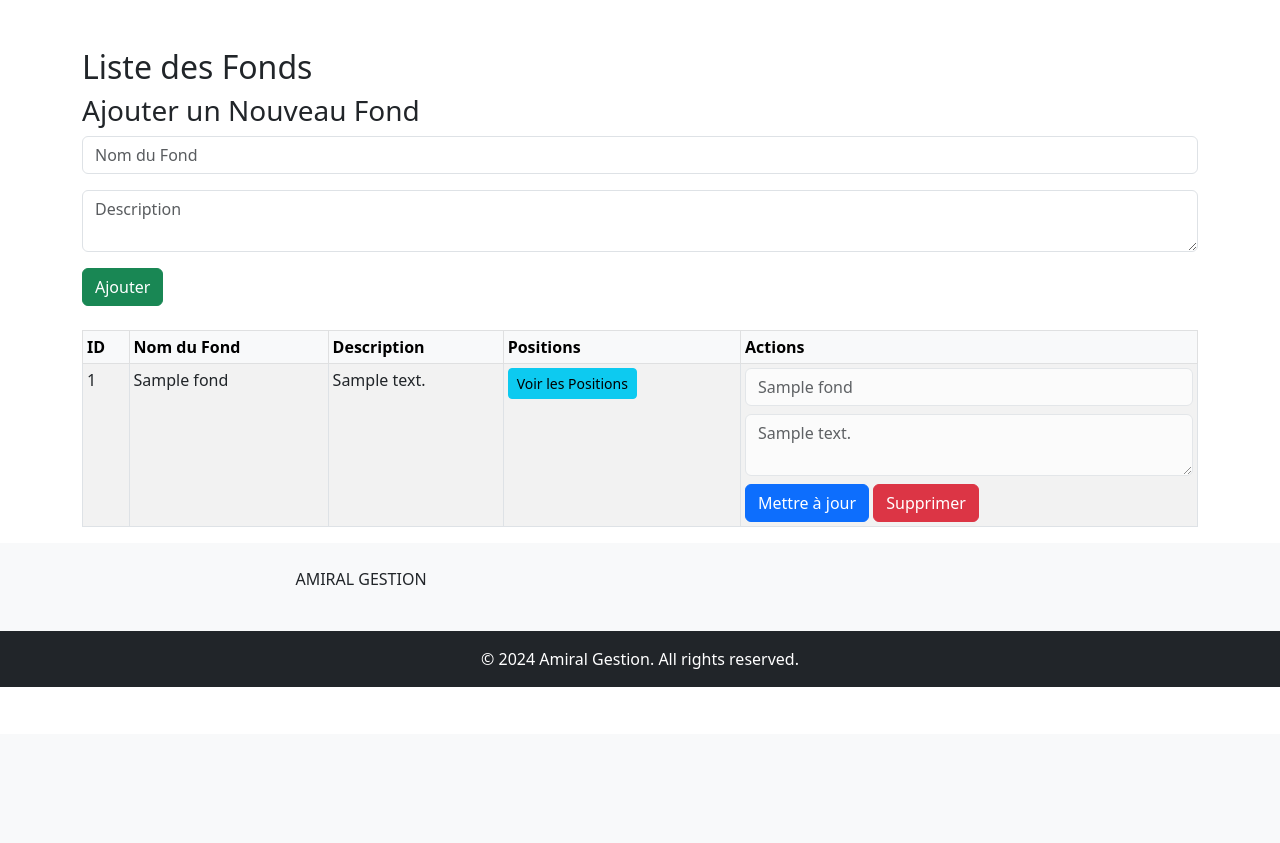
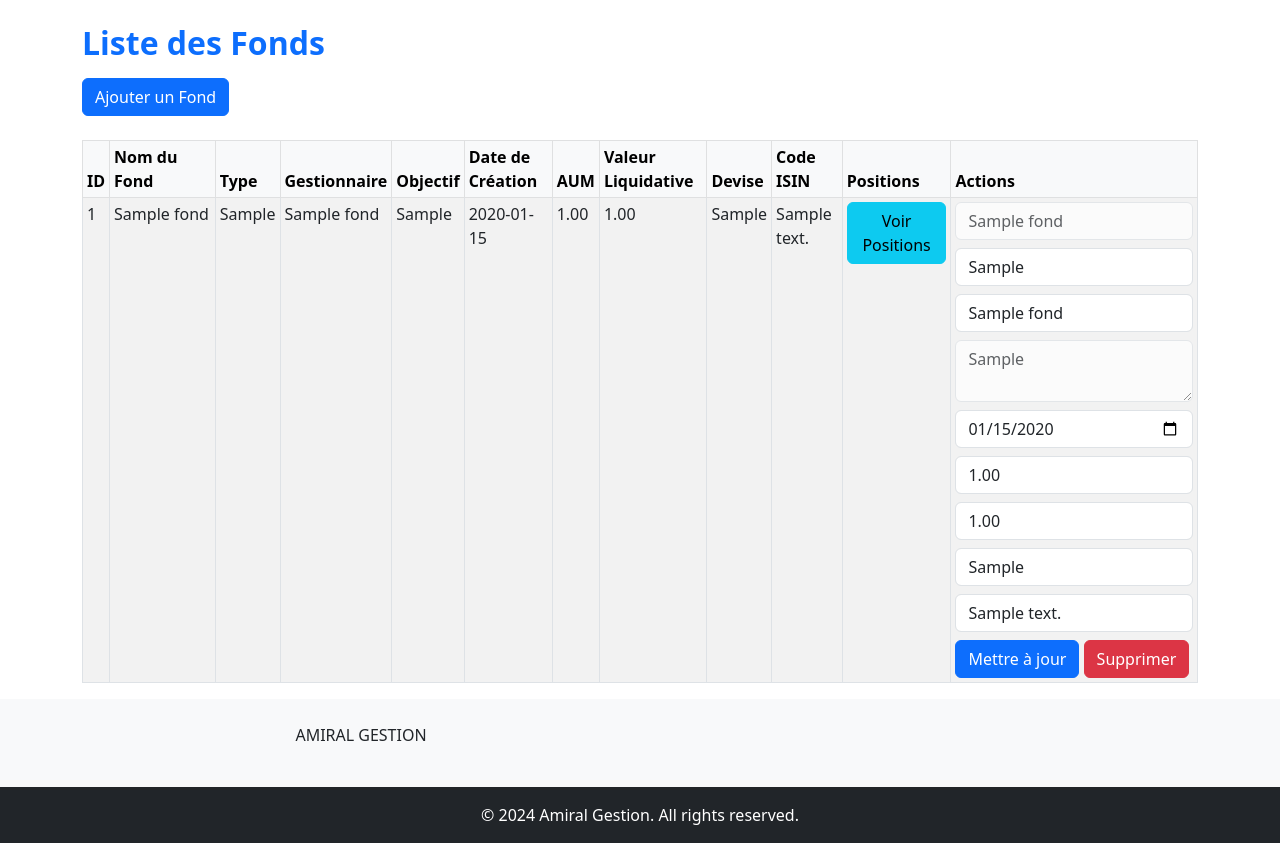
Before and after one commit to MalickaHoumgbo/Suivi_De_Portefeuille, a Flask app: page /fonds in a window 1280 px wide. Shown: the part 66-909 px from the top of the page. Before the commit the page ends 753 px from the top, so only its background shows below. Run offline with Flask 3, Linux system fonts and the light colour scheme; tables that the repository leaves empty hold one stand-in row (values such as "Sample post").

Commit message:
Attributs des tables
les tables des fonds, des instruments, et des positions a été modifié
on a la création des différentes pages pour l'ajouts des fonds, des instrument et des positions

```diff
--- a/app/__init__.py
+++ b/app/__init__.py
@@ -3,15 +3,18 @@ l'intégration avec la base de données via la dépendance SQLAlchemy"""
 
 from flask import Flask
 from flask_sqlalchemy import SQLAlchemy
+from flask_migrate import Migrate
 from .config import Config
 
 db = SQLAlchemy()
+migrate = Migrate()
 
 def create_app():
     app = Flask(__name__)
     app.config.from_object(Config)
 
     db.init_app(app)
+    migrate.init_app(app, db)
 
     # Importer et enregistrer le blueprint
     from .routes import main as main_blueprint
--- a/app/routes.py
+++ b/app/routes.py
@@ -4,7 +4,7 @@ Les routes sont des URL spécifiques qui mènent à des fonctions définies dans
 appelées vues. Chaque vue traite une requête HTTP et retourne une réponse, souvent sous la forme
 d'une page HTML rendue à l'aide d'un template
 """
-from flask import Blueprint, render_template, request, redirect, url_for
+from flask import Blueprint, render_template, request, redirect, url_for, flash
 from . import db
 from .models import ReferentielFonds, ReferentielInstruments, Positions
 
@@ -27,80 +27,240 @@ def view_instruments():
 
 @main.route('/positions/<int:fond_id>')
 def view_positions(fond_id):
+    # Récupérez le fond par son ID
+    fond = ReferentielFonds.query.get_or_404(fond_id)
+
+    # Récupérez les positions associées au fond
     positions = Positions.query.filter_by(fond_id=fond_id).all()
-    return render_template('positions.html', positions=positions)
+
+    # Passez le fond et les positions au template
+    return render_template('positions.html', fond=fond, positions=positions)
+
+
+"""@main.route('/positions/<int:fond_id>')
+def view_positions(fond_id):
+    positions = Positions.query.filter_by(fond_id=fond_id).all()
+    return render_template('positions.html', positions=positions, fond_id=fond_id)"""
+
+# Route pour afficher la page d'ajout d'un fond
+@main.route('/ajout_fond', methods=['GET'])
+def ajout_fond():
+    return render_template('ajout_fond.html')
+
+# Route pour ajouter un nouveau fond
+@main.route('/add_fond', methods=['POST'])
+def add_fond():
+    try:
+        name = request.form['new_nom_fond']
+        type_fond = request.form['new_type_fond']
+        nom_gestionnaire = request.form['new_nom_gestionnaire']
+        objectif_fond = request.form['new_objectif_fond']
+        date_creation = request.form['new_date_creation']
+        aum = float(request.form['new_aum'])
+        valeur_liquidative = float(request.form['new_valeur_liquidative'])
+        devise_fond = request.form['new_devise_fond']
+        code_isin = request.form['new_code_isin']
+
+        if not name or not type_fond or not nom_gestionnaire:
+            flash('Tous les champs doivent être remplis!', 'danger')
+            return redirect(url_for('main.ajout_fond'))
+
+        new_fond = ReferentielFonds(
+            nom_fond=name,
+            type_fond=type_fond,
+            nom_gestionnaire=nom_gestionnaire,
+            objectif_fond=objectif_fond,
+            date_creation=date_creation,
+            aum=aum,
+            valeur_liquidative=valeur_liquidative,
+            devise_fond=devise_fond,
+            code_isin=code_isin
+        )
+        db.session.add(new_fond)
+        db.session.commit()
+        flash('Fonds ajouté avec succès!', 'success')
+        return redirect(url_for('main.view_fonds'))
+    except Exception as e:
+        db.session.rollback()  # Annuler les changements en cas d'erreur
+        flash(f'Erreur lors de l\'ajout du fonds: {str(e)}', 'danger')
+        return redirect(url_for('main.ajout_fond'))
+
+# Route pour afficher la page d'ajout d'un instrument
+@main.route('/ajout_instrument', methods=['GET'])
+def ajout_instrument():
+    return render_template('ajout_instrument.html')
+
+# Route pour ajouter un nouvel instrument
+@main.route('/add_instrument', methods=['POST'])
+def add_instrument():
+    try:
+        name = request.form['new_nom_instrument']
+        type_ = request.form['new_type_instrument']
+        secteur = request.form['new_secteur']
+        code_isin = request.form['new_code_isin']
+        devise = request.form['new_devise']
+        prix_actuel = float(request.form['new_prix_actuel'])
+        volatilite = float(request.form['new_volatilite'])
+
+        if not name or not type_ or not code_isin:
+            flash('Tous les champs doivent être remplis!', 'danger')
+            return redirect(url_for('main.ajout_instrument'))
+
+        new_instrument = ReferentielInstruments(
+            nom_instrument=name,
+            type_instrument=type_,
+            secteur=secteur,
+            code_isin=code_isin,
+            devise=devise,
+            prix_actuel=prix_actuel,
+            volatilite=volatilite
+        )
+        db.session.add(new_instrument)
+        db.session.commit()
+        flash('Instrument ajouté avec succès!', 'success')
+        return redirect(url_for('main.view_instruments'))
+    except Exception as e:
+        db.session.rollback()
+        flash(f'Erreur lors de l\'ajout de l\'instrument: {str(e)}', 'danger')
+        return redirect(url_for('main.ajout_instrument'))
+
+# Route pour afficher la page d'ajout d'une position
+@main.route('/ajout_position', methods=['GET'])
+def ajout_position():
+    fonds = ReferentielFonds.query.all()
+    instruments = ReferentielInstruments.query.all()
+    return render_template('ajout_position.html', fonds=fonds, instruments=instruments)
+
+# Route pour ajouter une nouvelle position
+@main.route('/add_position', methods=['POST'])
+def add_position():
+    try:
+        fond_id = int(request.form['fond_id'])
+        instrument_id = int(request.form['instrument_id'])
+        quantite = float(request.form['quantite'])
+        prix_achat = float(request.form['prix_achat'])
+        date_achat = request.form['date_achat']
+        prix_actuel = float(request.form['prix_actuel'])
+        valeur_totale = float(request.form['valeur_totale'])
+        rendement = float(request.form['rendement'])
+        date_derniere_transaction = request.form['date_derniere_transaction']
+
+        new_position = Positions(
+            fond_id=fond_id,
+            instrument_id=instrument_id,
+            quantite=quantite,
+            prix_achat=prix_achat,
+            date_achat=date_achat,
+            prix_actuel=prix_actuel,
+            valeur_totale=valeur_totale,
+            rendement=rendement,
+            date_derniere_transaction=date_derniere_transaction
+        )
+        db.session.add(new_position)
+        db.session.commit()
+        flash('Position ajoutée avec succès!', 'success')
+        return redirect(url_for('main.view_positions', fond_id=fond_id))
+    except Exception as e:
+        db.session.rollback()
+        flash(f'Erreur lors de l\'ajout de la position: {str(e)}', 'danger')
+        return redirect(url_for('main.ajout_position'))
 
 # Route pour mettre à jour un fond
 @main.route('/update_fond/<int:fond_id>', methods=['POST'])
 def update_fond_route(fond_id):
-    fond = ReferentielFonds.query.get_or_404(fond_id)
-    fond.nom_fond = request.form['new_name']
-    fond.description = request.form['new_description']
-    db.session.commit()
-    return redirect(url_for('main.view_fonds'))
+    try:
+        fond = ReferentielFonds.query.get_or_404(fond_id)
+        fond.nom_fond = request.form['new_nom_fond']
+        fond.type_fond = request.form['new_type_fond']
+        fond.nom_gestionnaire = request.form['new_nom_gestionnaire']
+        fond.objectif_fond = request.form['new_objectif_fond']
+        fond.date_creation = request.form['new_date_creation']
+        fond.aum = float(request.form['new_aum'])
+        fond.valeur_liquidative = float(request.form['new_valeur_liquidative'])
+        fond.devise_fond = request.form['new_devise_fond']
+        fond.code_isin = request.form['new_code_isin']
+        db.session.commit()
+        flash('Fonds mis à jour avec succès!', 'success')
+        return redirect(url_for('main.view_fonds'))
+    except Exception as e:
+        db.session.rollback()
+        flash(f'Erreur lors de la mise à jour du fonds: {str(e)}', 'danger')
+        return redirect(url_for('main.view_fonds'))
 
 # Route pour supprimer un fond
 @main.route('/delete_fond/<int:fond_id>')
 def delete_fond_route(fond_id):
-    fond = ReferentielFonds.query.get_or_404(fond_id)
-    db.session.delete(fond)
-    db.session.commit()
+    try:
+        fond = ReferentielFonds.query.get_or_404(fond_id)
+        db.session.delete(fond)
+        db.session.commit()
+        flash('Fonds supprimé avec succès!', 'success')
+    except Exception as e:
+        db.session.rollback()
+        flash(f'Erreur lors de la suppression du fonds: {str(e)}', 'danger')
     return redirect(url_for('main.view_fonds'))
 
 # Route pour mettre à jour un instrument
 @main.route('/update_instrument/<int:instrument_id>', methods=['POST'])
 def update_instrument_route(instrument_id):
-    instrument = ReferentielInstruments.query.get_or_404(instrument_id)
-    instrument.nom_instrument = request.form['new_name']
-    instrument.type_instrument = request.form['new_type']
-    instrument.description = request.form['new_description']
-    db.session.commit()
+    try:
+        instrument = ReferentielInstruments.query.get_or_404(instrument_id)
+        instrument.nom_instrument = request.form['new_nom_instrument']
+        instrument.type_instrument = request.form['new_type_instrument']
+        instrument.secteur = request.form['new_secteur']
+        instrument.code_isin = request.form['new_code_isin']
+        instrument.devise = request.form['new_devise']
+        instrument.prix_actuel = float(request.form['new_prix_actuel'])
+        instrument.volatilite = float(request.form['new_volatilite'])
+        db.session.commit()
+        flash('Instrument mis à jour avec succès!', 'success')
+    except Exception as e:
+        db.session.rollback()
+        flash(f'Erreur lors de la mise à jour de l\'instrument: {str(e)}', 'danger')
     return redirect(url_for('main.view_instruments'))
 
 # Route pour supprimer un instrument
 @main.route('/delete_instrument/<int:instrument_id>')
 def delete_instrument_route(instrument_id):
-    instrument = ReferentielInstruments.query.get_or_404(instrument_id)
-    db.session.delete(instrument)
-    db.session.commit()
+    try:
+        instrument = ReferentielInstruments.query.get_or_404(instrument_id)
+        db.session.delete(instrument)
+        db.session.commit()
+        flash('Instrument supprimé avec succès!', 'success')
+    except Exception as e:
+        db.session.rollback()
+        flash(f'Erreur lors de la suppression de l\'instrument: {str(e)}', 'danger')
     return redirect(url_for('main.view_instruments'))
 
 # Route pour mettre à jour une position
 @main.route('/update_position/<int:position_id>', methods=['POST'])
 def update_position_route(position_id):
-    position = Positions.query.get_or_404(position_id)
-    position.quantite = request.form['new_quantite']
-    position.prix_achat = request.form['new_prix_achat']
-    position.date_achat = request.form['new_date_achat']
-    db.session.commit()
+    try:
+        position = Positions.query.get_or_404(position_id)
+        position.quantite = float(request.form['new_quantite'])
+        position.prix_achat = float(request.form['new_prix_achat'])
+        position.date_achat = request.form['new_date_achat']
+        position.prix_actuel = float(request.form['new_prix_actuel'])
+        position.valeur_totale = float(request.form['new_valeur_totale'])
+        position.rendement = float(request.form['new_rendement'])
+        position.date_derniere_transaction = request.form['new_date_derniere_transaction']
+        db.session.commit()
+        flash('Position mise à jour avec succès!', 'success')
+    except Exception as e:
+        db.session.rollback()
+        flash(f'Erreur lors de la mise à jour de la position: {str(e)}', 'danger')
     return redirect(url_for('main.view_positions', fond_id=position.fond_id))
 
 # Route pour supprimer une position
 @main.route('/delete_position/<int:position_id>')
 def delete_position_route(position_id):
-    position = Positions.query.get_or_404(position_id)
-    fond_id = position.fond_id
-    db.session.delete(position)
-    db.session.commit()
+    try:
+        position = Positions.query.get_or_404(position_id)
+        fond_id = position.fond_id
+        db.session.delete(position)
+        db.session.commit()
+        flash('Position supprimée avec succès!', 'success')
+    except Exception as e:
+        db.session.rollback()
+        flash(f'Erreur lors de la suppression de la position: {str(e)}', 'danger')
     return redirect(url_for('main.view_positions', fond_id=fond_id))
-
-# Route pour ajouter un nouveau fond
-@main.route('/add_fond', methods=['POST'])
-def add_fond():
-    name = request.form['new_fond_name']
-    description = request.form['new_fond_description']
-    new_fond = ReferentielFonds(nom_fond=name, description=description)
-    db.session.add(new_fond)
-    db.session.commit()
-    return redirect(url_for('main.view_fonds'))
-
-# Route pour ajouter un nouvel instrument
-@main.route('/add_instrument', methods=['POST'])
-def add_instrument():
-    name = request.form['new_instrument_name']
-    type_ = request.form['new_instrument_type']
-    description = request.form['new_instrument_description']
-    new_instrument = ReferentielInstruments(nom_instrument=name, type_instrument=type_, description=description)
-    db.session.add(new_instrument)
-    db.session.commit()
-    return redirect(url_for('main.view_instruments'))
--- a/app/static/js/scripts.js
+++ b/app/static/js/scripts.js
@@ -1,17 +1,11 @@
-$(document).ready(function(){
+document.addEventListener('DOMContentLoaded', function() {
     console.log("Page loaded");
-});
 
-// Gestion des modes clair et Sombre
-document.addEventListener('DOMContentLoaded', function() {
+    // Gestion des modes clair et sombre
     const htmlElement = document.documentElement;
     const toggleButton = document.getElementById('toggle-theme');
 
-    if (!htmlElement || !toggleButton) {
-        console.error('Les éléments nécessaires ne sont pas trouvés dans le DOM.');
-        return;
-    }
-
+    if (htmlElement && toggleButton) {
         // Charger le thème enregistré dans localStorage
         const savedTheme = localStorage.getItem('theme');
         if (savedTheme) {
@@ -30,49 +24,44 @@ document.addEventListener('DOMContentLoaded', function() {
             toggleButton.textContent = newTheme === 'dark' ? 'Mode clair' : 'Mode sombre';
             localStorage.setItem('theme', newTheme);
         });
-});
+    } else {
+        console.error('Les éléments nécessaires pour le thème ne sont pas trouvés dans le DOM.');
+    }
 
-// gestion d'ajouts des fonds et instruments dans les formulaireq
-document.addEventListener('DOMContentLoaded', () => {
-    // Ajouter un événement de soumission pour le formulaire d'ajout de fonds
+    // Validation des formulaires d'ajout de fonds
     const addFondForm = document.querySelector('form[action*="add_fond"]');
     if (addFondForm) {
         addFondForm.addEventListener('submit', (event) => {
-            // Effectuer une validation ou afficher un message
             const name = addFondForm.querySelector('input[name="new_fond_name"]').value;
-            const description = addFondForm.querySelector('textarea[name="new_fond_description"]').value;
+            const description = addFondForm.querySelector('textarea[name="new_fond_objectif"]').value; // Correction ici
 
             if (!name || !description) {
                 alert('Veuillez remplir tous les champs du formulaire.');
-                event.preventDefault(); // Empêcher la soumission si les champs sont vides
+                event.preventDefault();
             }
         });
     }
 
-    // Ajouter un événement de soumission pour le formulaire d'ajout d'instrument
+    // Validation des formulaires d'ajout d'instrument
     const addInstrumentForm = document.querySelector('form[action*="add_instrument"]');
     if (addInstrumentForm) {
         addInstrumentForm.addEventListener('submit', (event) => {
-            // Effectuer une validation ou afficher un message
             const name = addInstrumentForm.querySelector('input[name="new_instrument_name"]').value;
             const type = addInstrumentForm.querySelector('input[name="new_instrument_type"]').value;
             const description = addInstrumentForm.querySelector('textarea[name="new_instrument_description"]').value;
 
             if (!name || !type || !description) {
                 alert('Veuillez remplir tous les champs du formulaire.');
-                event.preventDefault(); // Empêcher la soumission si les champs sont vides
+                event.preventDefault();
             }
         });
     }
-});
 
-// l'utilisateur peut vouloir la confirmation de ses action au niveau des delete
-document.addEventListener('DOMContentLoaded', () => {
-    // Ajouter un événement de confirmation pour la suppression
+    // Confirmation pour la suppression des fonds, instruments et positions
     document.querySelectorAll('form[action*="delete_fond"], form[action*="delete_instrument"], form[action*="delete_position"]').forEach(form => {
         form.addEventListener('submit', (event) => {
             if (!confirm('Êtes-vous sûr de vouloir supprimer cet élément ?')) {
-                event.preventDefault(); // Empêcher la soumission si l'utilisateur annule
+                event.preventDefault();
             }
         });
     });
--- a/app/templates/accueil.html
+++ b/app/templates/accueil.html
@@ -5,8 +5,6 @@
     <meta name="viewport" content="width=device-width, initial-scale=1.0">
     <title>Accueil - Suivi de Portefeuille</title>*
     <link rel="stylesheet" href="https://cdn.jsdelivr.net/npm/bootstrap@5.3.0/dist/css/bootstrap.min.css">
-
-
 </head>
 <body>
     <style>
--- a/app/templates/fonds.html
+++ b/app/templates/fonds.html
@@ -6,20 +6,10 @@
 {% extends "base.html" %}
 
 {% block content %}
-<h2 class="mt-5">Liste des Fonds</h2>
+<h2 class="text-primary fw-bold mb-3">Liste des Fonds</h2>
 
-<!-- Formulaire pour ajouter un nouveau fond -->
 <div class="mb-4">
-    <h3>Ajouter un Nouveau Fond</h3>
-    <form action="{{ url_for('main.add_fond') }}" method="POST">
-        <div class="form-group mb-3">
-            <input type="text" name="new_fond_name" class="form-control" placeholder="Nom du Fond" required>
-        </div>
-        <div class="form-group mb-3">
-            <textarea name="new_fond_description" class="form-control" placeholder="Description" required></textarea>
-        </div>
-        <button type="submit" class="btn btn-success">Ajouter</button>
-    </form>
+    <a href="{{ url_for('main.ajout_fond') }}" class="btn btn-primary">Ajouter un Fond</a>
 </div>
 
 <!-- Tableau des fonds existants -->
@@ -28,7 +18,14 @@
         <tr>
             <th>ID</th>
             <th>Nom du Fond</th>
-            <th>Description</th>
+            <th>Type</th>
+            <th>Gestionnaire</th>
+            <th>Objectif</th>
+            <th>Date de Création</th>
+            <th>AUM</th>
+            <th>Valeur Liquidative</th>
+            <th>Devise</th>
+            <th>Code ISIN</th>
             <th>Positions</th>
             <th>Actions</th>
         </tr>
@@ -38,16 +35,29 @@
         <tr>
             <td>{{ fond.id }}</td>
             <td class="text-nowrap">{{ fond.nom_fond }}</td>
-            <td class="text-truncate" style="max-width: 250px;">{{ fond.description }}</td>
+            <td>{{ fond.type_fond }}</td>
+            <td>{{ fond.nom_gestionnaire }}</td>
+            <td>{{ fond.objectif_fond }}</td>
+            <td>{{ fond.date_creation.strftime('%Y-%m-%d') if fond.date_creation else 'N/A' }}</td>
+            <td>{{ fond.aum }}</td>
+            <td>{{ fond.valeur_liquidative }}</td>
+            <td>{{ fond.devise_fond }}</td>
+            <td>{{ fond.code_isin }}</td>
             <td>
-                <!-- Lien vers les positions -->
-                <a href="{{ url_for('main.view_positions', fond_id=fond.id) }}" class="btn btn-info btn-sm">Voir les Positions</a>
+                <a href="{{ url_for('main.view_positions', fond_id=fond.id) }}" class="btn btn-info">Voir Positions</a>
             </td>
             <td class="text-nowrap">
                 <!-- Formulaire de mise à jour -->
                 <form action="{{ url_for('main.update_fond_route', fond_id=fond.id) }}" method="POST" class="d-inline">
                     <input type="text" name="new_name" value="{{ fond.nom_fond }}" class="form-control mb-2" placeholder="Nom du Fond" style="opacity: 0.7;">
-                    <textarea name="new_description" class="form-control mb-2" placeholder="Description" style="opacity: 0.7;">{{ fond.description }}</textarea>
+                    <input type="text" name="new_type" value="{{ fond.type_fond }}" class="form-control mb-2" placeholder="Type">
+                    <input type="text" name="new_nom_gestionnaire" value="{{ fond.nom_gestionnaire }}" class="form-control mb-2" placeholder="Gestionnaire">
+                    <textarea name="new_objectif" class="form-control mb-2" placeholder="Objectif" style="opacity: 0.7;">{{ fond.objectif_fond }}</textarea>
+                    <input type="date" name="new_date_creation" value="{{ fond.date_creation.strftime('%Y-%m-%d') if fond.date_creation else '' }}" class="form-control mb-2">
+                    <input type="number" name="new_aum" value="{{ fond.aum }}" class="form-control mb-2" placeholder="AUM">
+                    <input type="number" name="new_valeur_liquidative" value="{{ fond.valeur_liquidative }}" class="form-control mb-2" placeholder="Valeur Liquidative">
+                    <input type="text" name="new_devise_fond" value="{{ fond.devise_fond }}" class="form-control mb-2" placeholder="Devise">
+                    <input type="text" name="new_code_isin" value="{{ fond.code_isin }}" class="form-control mb-2" placeholder="Code ISIN">
                     <button type="submit" class="btn btn-primary">Mettre à jour</button>
                 </form>
 
@@ -56,8 +66,6 @@
                     <button type="submit" class="btn btn-danger">Supprimer</button>
                 </form>
             </td>
-
-
         </tr>
         {% endfor %}
     </tbody>
```
Also changed, not shown: app/init_db.py (+27 -12 lines), app/models.py (+27 -4 lines), app/templates/ajout_fond.html (added, +41 -0 lines), app/templates/ajout_instrument.html (added, +35 -0 lines), app/templates/ajout_position.html (added, +36 -0 lines), app/templates/instruments.html (+20 -19 lines), app/templates/positions.html (+26 -9 lines), app/update_db.py (+22 -22 lines). Lines whose indentation alone changed are shown as unchanged.
